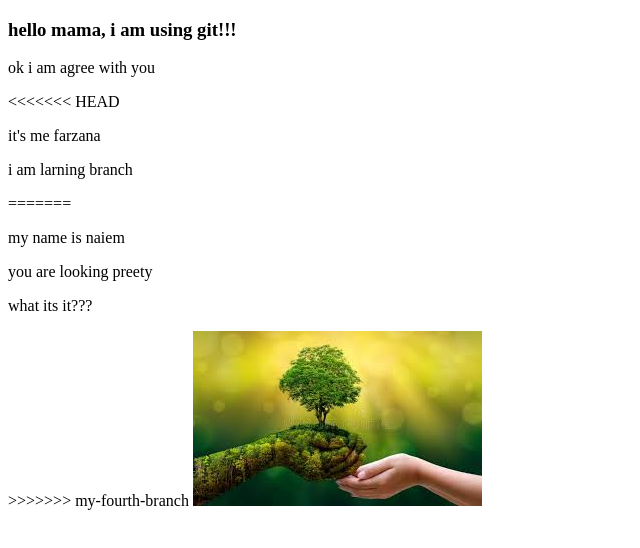
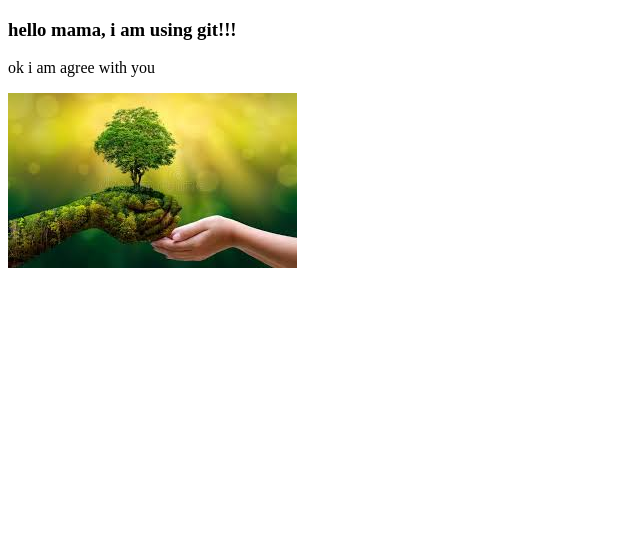
Before and after one commit to Fatema-Tuz-Zohora/my-first-website, a plain HTML site: page index.html in a window 1280 px wide. Shown: the whole page, without its empty margins (0-640 px from the left). Drawn offline with Linux system fonts and the light colour scheme.

Commit message:
Update index.html

```diff
--- a/index.html
+++ b/index.html
@@ -8,14 +8,6 @@
 <body>
     <h3>hello mama, i am using git!!!</h3>
     <p>ok i am agree with you</p>
-<<<<<<< HEAD
-    <p>it's me farzana</p>
-    <p>i am larning branch</p>
-=======
-    <p>my name is naiem</p>
-    <p>you are looking preety</p>
-    <p>what its it???</p>
->>>>>>> my-fourth-branch
     <img src="nature.jpeg">
 </body>
 </html>
```
